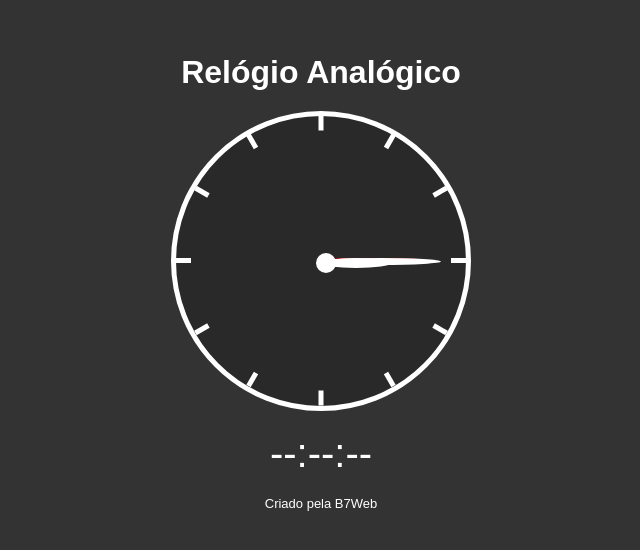
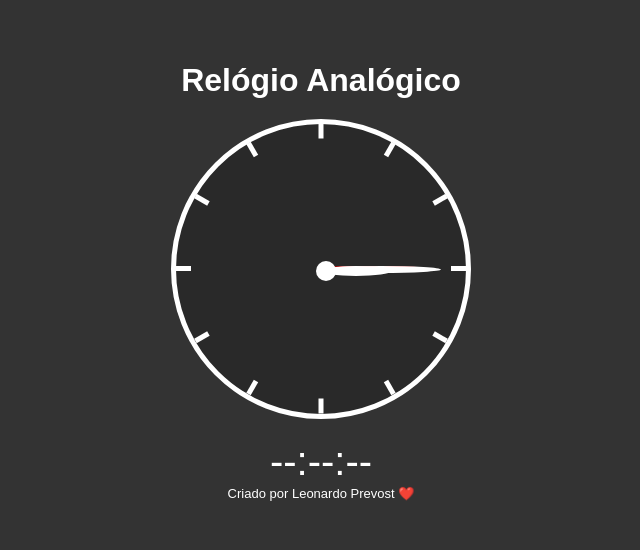
Before and after one commit to leonardo-prevost/clock, a plain HTML site: page index.html in a window 1280 px wide. Shown: the part 118-668 px from the top of the page, without its empty margins (319-959 px from the left). Drawn offline with Linux system fonts and the light colour scheme.

Commit message:
update title and footer

```diff
--- a/index.html
+++ b/index.html
@@ -1,10 +1,10 @@
 <!DOCTYPE html>
-<html lang="pt">
+<html lang="pt-BR">
 <head>
     <meta charset="UTF-8">
     <meta http-equiv="X-UA-Compatible" content="IE=edge">
     <meta name="viewport" content="width=device-width, initial-scale=1.0">
-    <title>Relógio Analógico</title>
+    <title>Analog clock</title>
     <link rel="stylesheet" href="style.css" />
 </head>
 <body>
@@ -34,7 +34,7 @@
     </div>
     <div class="digital">--:--:--</div>
 
-    <footer>Criado pela B7Web</footer>
+    <footer><span>Criado por </span><a href="https://github.com/leonardo-prevost">Leonardo Prevost ❤️</a> </footer>
 
     <script src="script.js"></script>
 </body>
--- a/style.css
+++ b/style.css
@@ -92,8 +92,9 @@ h1 {
     margin-top: 20px;
 }
 
-footer {
+footer span, a{
     margin-top: 20px;
     color: #FFF;
     font-size: 13px;
+    text-decoration: none;
 }
```
